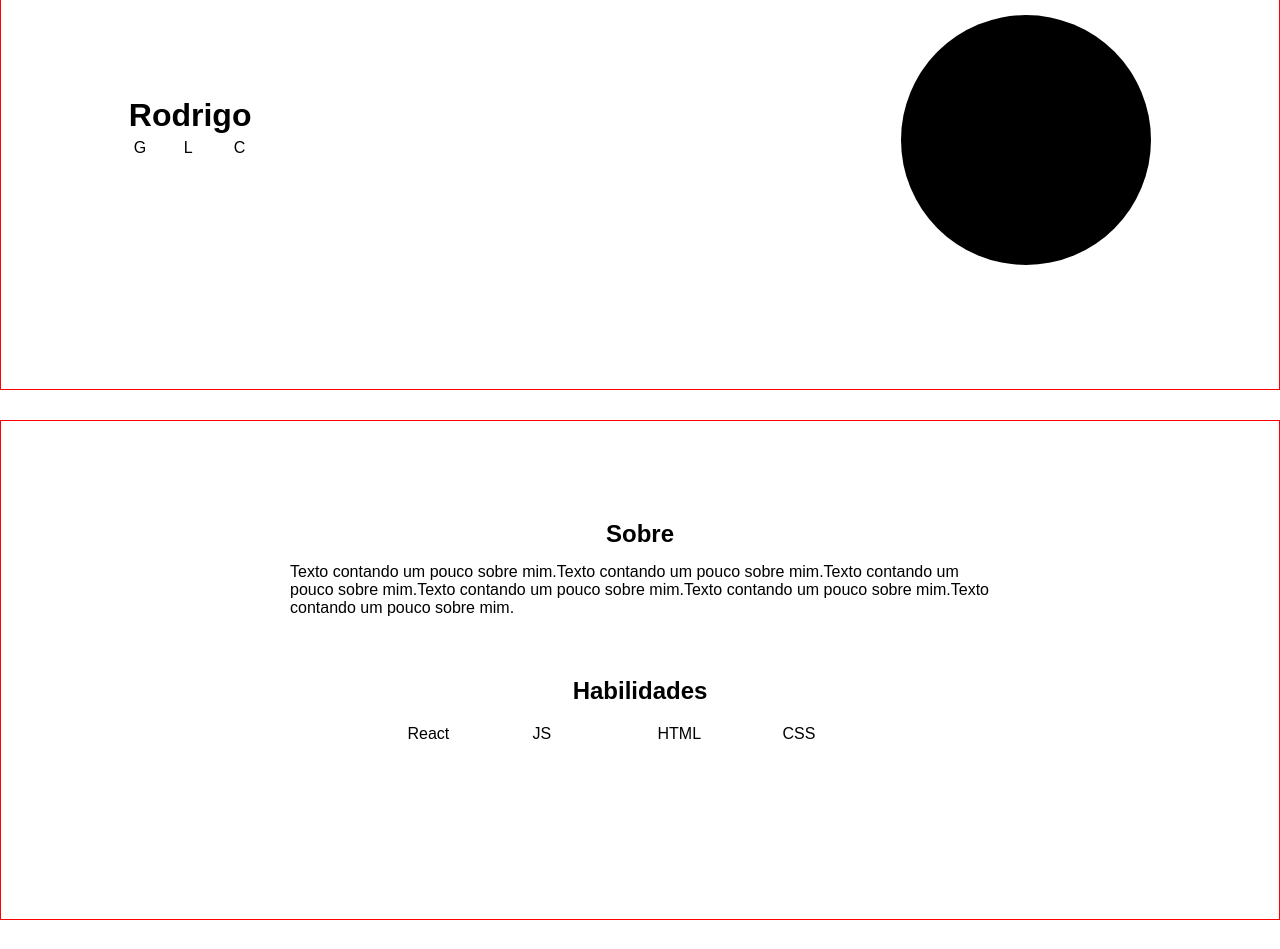
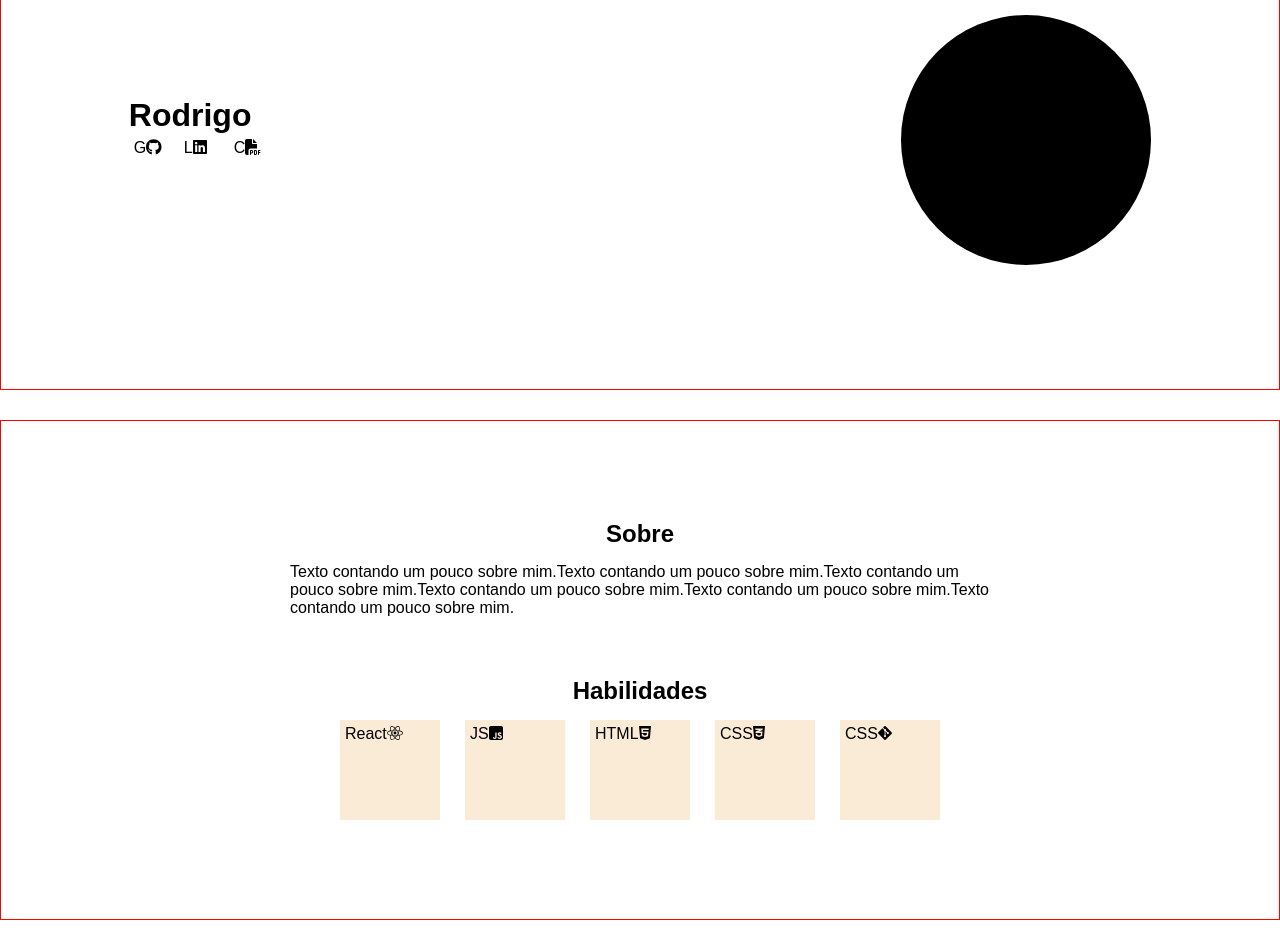
Before and after one commit to Rod7z/Portfolio, a React (Create React App) app: page / in a window 1280 px wide. Shown: the part 180-1129 px from the top of the page. Built offline with nearby package versions, Linux system fonts and the light colour scheme.

Commit message:
icones adicionados

```diff
--- a/package.json
+++ b/package.json
@@ -4,6 +4,7 @@
   "private": true,
   "dependencies": {
     "@fortawesome/fontawesome-svg-core": "^6.4.0",
+    "@fortawesome/free-brands-svg-icons": "^6.4.0",
     "@fortawesome/free-solid-svg-icons": "^6.4.0",
     "@fortawesome/react-fontawesome": "^0.2.0",
     "@testing-library/jest-dom": "^5.16.5",
--- a/src/components/Main/index.js
+++ b/src/components/Main/index.js
@@ -1,4 +1,7 @@
 import './main.css';
+import { FontAwesomeIcon } from '@fortawesome/react-fontawesome';
+import { faFilePdf } from '@fortawesome/free-solid-svg-icons';
+import { faGithub, faLinkedin, } from '@fortawesome/free-brands-svg-icons'
 
 function Main() {
  return (
@@ -7,9 +10,9 @@ function Main() {
         <div className='info'>
             <h1>Rodrigo</h1>
             <ul>
-                <li>G</li>
-                <li>L</li>
-                <li>C</li>
+                <li>G<FontAwesomeIcon icon={faGithub} /></li>
+                <li>L<FontAwesomeIcon icon={faLinkedin} /></li>
+                <li>C<FontAwesomeIcon icon={faFilePdf} /></li>
             </ul>
         </div>
 
--- a/src/components/Sobre/index.js
+++ b/src/components/Sobre/index.js
@@ -1,4 +1,6 @@
 import './sobre.css';
+import { FontAwesomeIcon } from '@fortawesome/react-fontawesome';
+import { faReact, faSquareJs, faHtml5, faCss3Alt, faGitAlt } from '@fortawesome/free-brands-svg-icons'
 
 function Sobre() {
  return (
@@ -14,10 +16,11 @@ function Sobre() {
         <section className='skills'>
             <h2>Habilidades</h2>
             <ul>
-                <li>React</li>
-                <li>JS</li>
-                <li>HTML</li>
-                <li>CSS</li>
+                <li>React<FontAwesomeIcon icon={faReact} /></li>
+                <li>JS<FontAwesomeIcon icon={faSquareJs} /></li>
+                <li>HTML<FontAwesomeIcon icon={faHtml5} /></li>
+                <li>CSS<FontAwesomeIcon icon={faCss3Alt} /></li>
+                <li>CSS<FontAwesomeIcon icon={faGitAlt} /></li>
             </ul>
         </section>
     </article>
--- a/src/components/Sobre/sobre.css
+++ b/src/components/Sobre/sobre.css
@@ -44,6 +44,7 @@
 }
 
 .skills li{
+    background-color: antiquewhite;
     width: 100px;
     height: 100px;
 }
```
Also changed, not shown: 1 other file (tests, documents, lock files or other folders).
